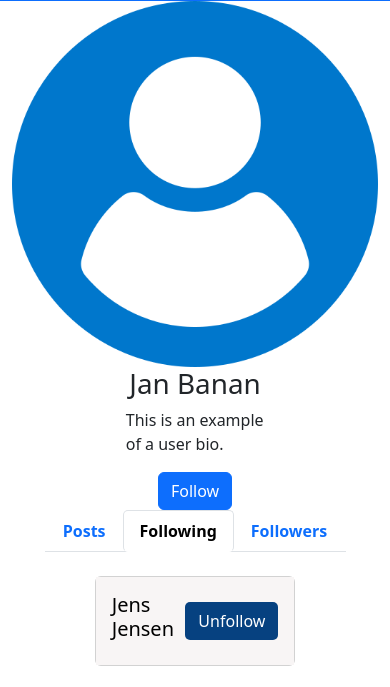
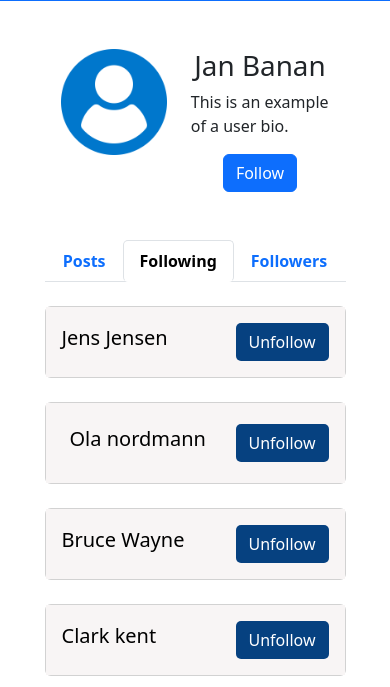
Before and after one commit to 20AndersDev/JS2-CA, a website: page profile/index.html in a window 390 px wide. Both pictures are taken after a click on the tab "Following". Shown: the part 122-809 px from the top of the page. Drawn offline with nearby package versions, Linux system fonts and the light colour scheme; files that its build step writes are made by us from their sources.

Commit message:
Finishing up

```diff
--- a/profile/index.html
+++ b/profile/index.html
@@ -40,8 +40,8 @@
     </header>
     <main>
         <div class="container col-12 mt-md-5  d-flex justify-content-center">
-            <div class="row mb-sm-5 justify-content-center bg-white p-lg-4">
-                <div class=" col-md-4 div-profile-img">
+            <div class="row mb-sm-5 justify-content-center bg-white p-lg-4 mt-5">
+                <div class=" col-4 div-profile-img ">
                     <img class="img-fluid " src="/Assets/images/user.png">
                 </div>
                 <div class=" col-5 div-bio d-flex flex-column align-items-center">
@@ -52,7 +52,7 @@
             </div>
         </div>
 
-        <div class="container col-10 mb-5 container-profile-tabs">
+        <div class="container col-10 mb-5 container-profile-tabs mt-5">
               <ul class="nav nav-tabs div-profile-tabs justify-content-center" id="myTab" role="tablist">
                 <li class="nav-item">
                   <a class="nav-link active" id="home-tab" data-toggle="tab" href="#posts" role="tab" aria-controls="posts" aria-selected="true">Posts</a>
@@ -126,16 +126,16 @@
                             </div>
                           </div>
                     </div>
-                    <div class="tab-pane fade col-8 justify-content-center" id="following" role="tabpanel" aria-labelledby="Following-tab">
-                        <div class="card user-card mt-4">
-                            <div class="card-body follower-card d-flex justify-content-between align-items-center">
+                    <div class="tab-pane fade col-12 justify-content-center" id="following" role="tabpanel" aria-labelledby="Following-tab">
+                        <div class="card user-card mt-4 mr-5">
+                            <div class="card-body follower-card d-flex justify-content-between align-items-center mr-2">
                                 <h5 class="username"> Jens Jensen</h5>
                                 <button class="btn button-unfollow">Unfollow</button>
                             </div>
                         </div>
                         <div class="card user-card mt-4">
                             <div class="card-body follower-card d-flex justify-content-between align-items-center ">
-                                <h5 class="username"> Ola nordmann</h5>
+                                <h5 class="username p-2"> Ola nordmann</h5>
                                 <button class="btn button-unfollow">Unfollow</button>
                             </div>
                         </div>
@@ -153,7 +153,7 @@
                         </div>
                     </div>
 
-                    <div class="tab-pane fade col-8 justify-content-center" id="followers" role="tabpanel" aria-labelledby="Followers-tab">
+                    <div class="tab-pane fade col-12 justify-content-center" id="followers" role="tabpanel" aria-labelledby="Followers-tab">
                         <div class="card user-card mt-4">
                             <div class="card-body followers-card d-flex justify-content-between align-items-center ">
                                 <h5 class="username"> Jens Jensen</h5>
--- a/src/scss/_variables.scss
+++ b/src/scss/_variables.scss
@@ -1,3 +1,6 @@
+$primary-color: #064180;
+
+
 $form_error_color: #dc3545;
 $block_button_color: #dc3545;
 $unfollow_button_color: #dc3545;
```
Also changed, not shown: Feed/index.html (+2 -2 lines), index.html (+6 -0 lines).
